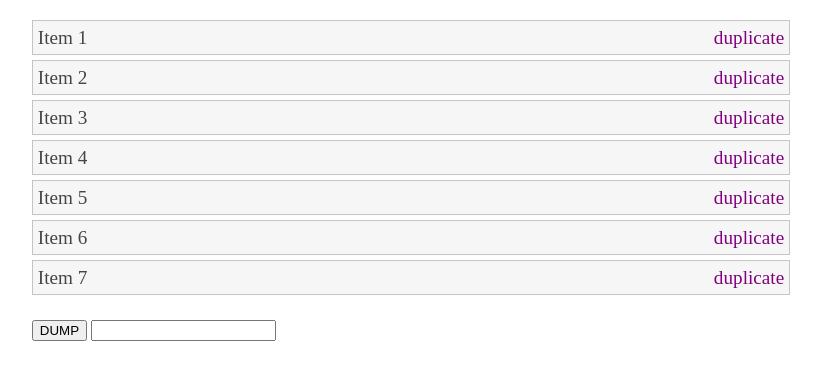
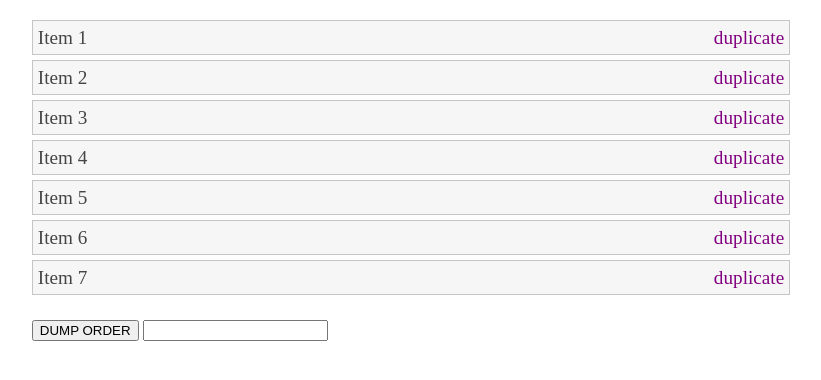
Before and after one commit to jeffreysbrother/landing-page-generator, a plain HTML site: page index.html in a window 1280 px wide. Shown: the whole page, without its empty margins (229-1050 px from the left). Drawn offline with nearby package versions, Linux system fonts and the light colour scheme.

Commit message:
not sure what I did

```diff
--- a/index.html
+++ b/index.html
@@ -37,7 +37,7 @@
 		  <li id="7" class="ui-state-default">Item 7<span>duplicate</span></li>
 		</ul>
 
-		<button class="dump">DUMP</button>
+		<button class="dump">DUMP ORDER</button>
 		<input class="result" type="text">
 
 	</div>
```
